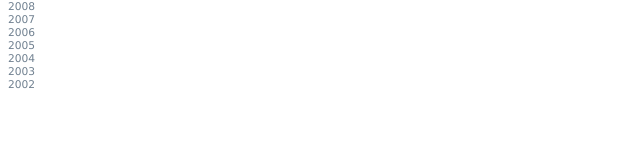
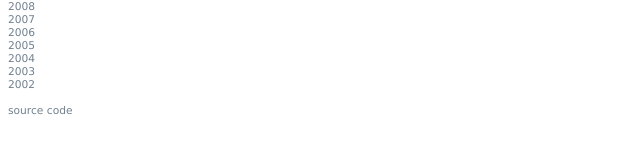
Before and after one commit to henare/stats.hpdp.org.au, a Jekyll site: the page index.html, which Jekyll copies as it is, in a window 1280 px wide. Shown: the part 185-339 px from the top of the page, without its empty margins (0-640 px from the left). Built offline with Jekyll 4.4.1, drawn with Linux system fonts in a browser that asks for light colours.

Commit message:
Add a link to the source code repository

```diff
--- a/index.html
+++ b/index.html
@@ -150,4 +150,8 @@ function sortBy(f,d,t){
 
 </div>
 
-</td></tr></table></body></html>
+</td></tr></table>
+
+<footer><a href="https://github.com/henare/stats.hpdp.org.au/" class="sm2">source code</a><footer>
+
+</body></html>
```
